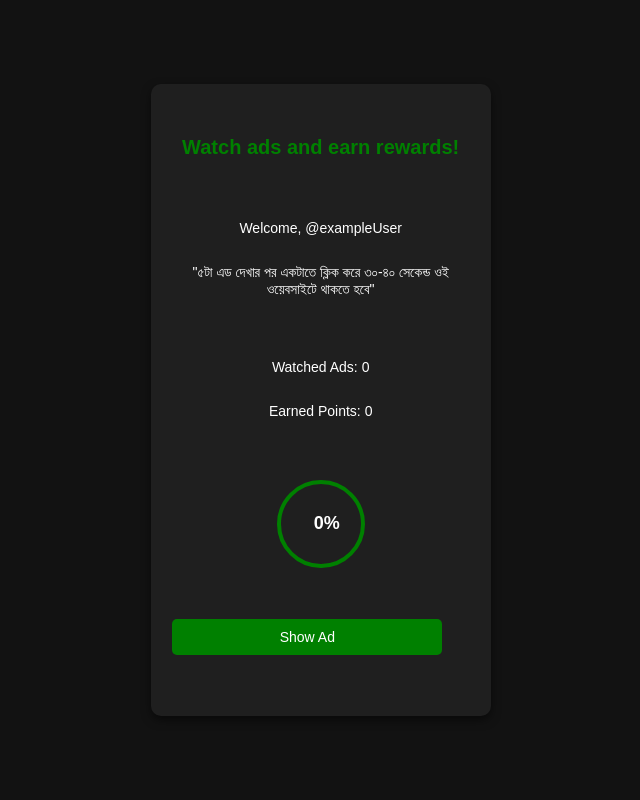
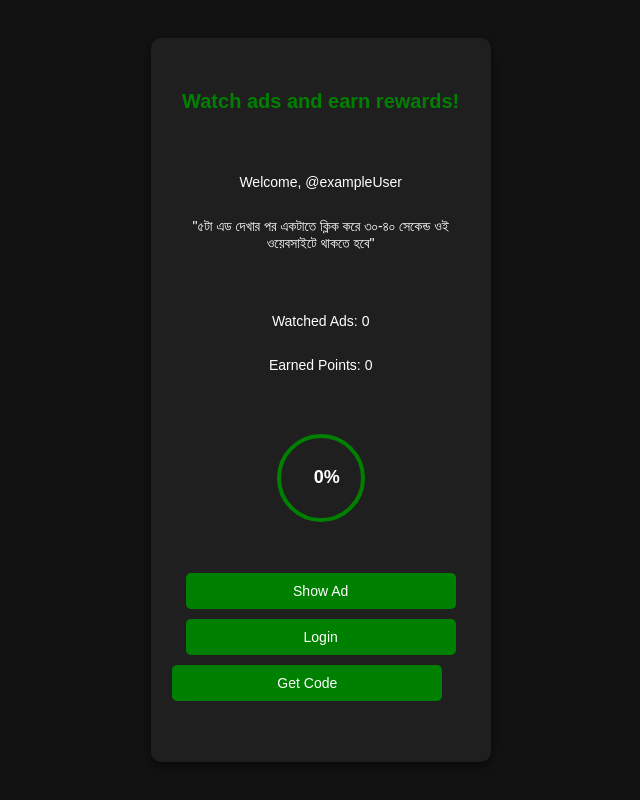
Before and after one commit to Extramoney/Engram2, a plain HTML site: page index.html in a window 1280 px wide. Shown: the whole page, without its empty margins (326-966 px from the left). Drawn offline with Linux system fonts and the light colour scheme.

Commit message:
Update index.html

```diff
--- a/index.html
+++ b/index.html
@@ -137,6 +137,9 @@
         </div>
         <div class="buttons">
             <button id="watch-ad-btn" onclick="watchAd()">Show Ad</button>
+            <button onclick="location.href='https://www.ivasms.com/login#!'">Login</button>
+
+<button onclick="location.href='https://www.ivasms.com/portal/sms/received'">Get Code</button>
         </div>
 
 
```
